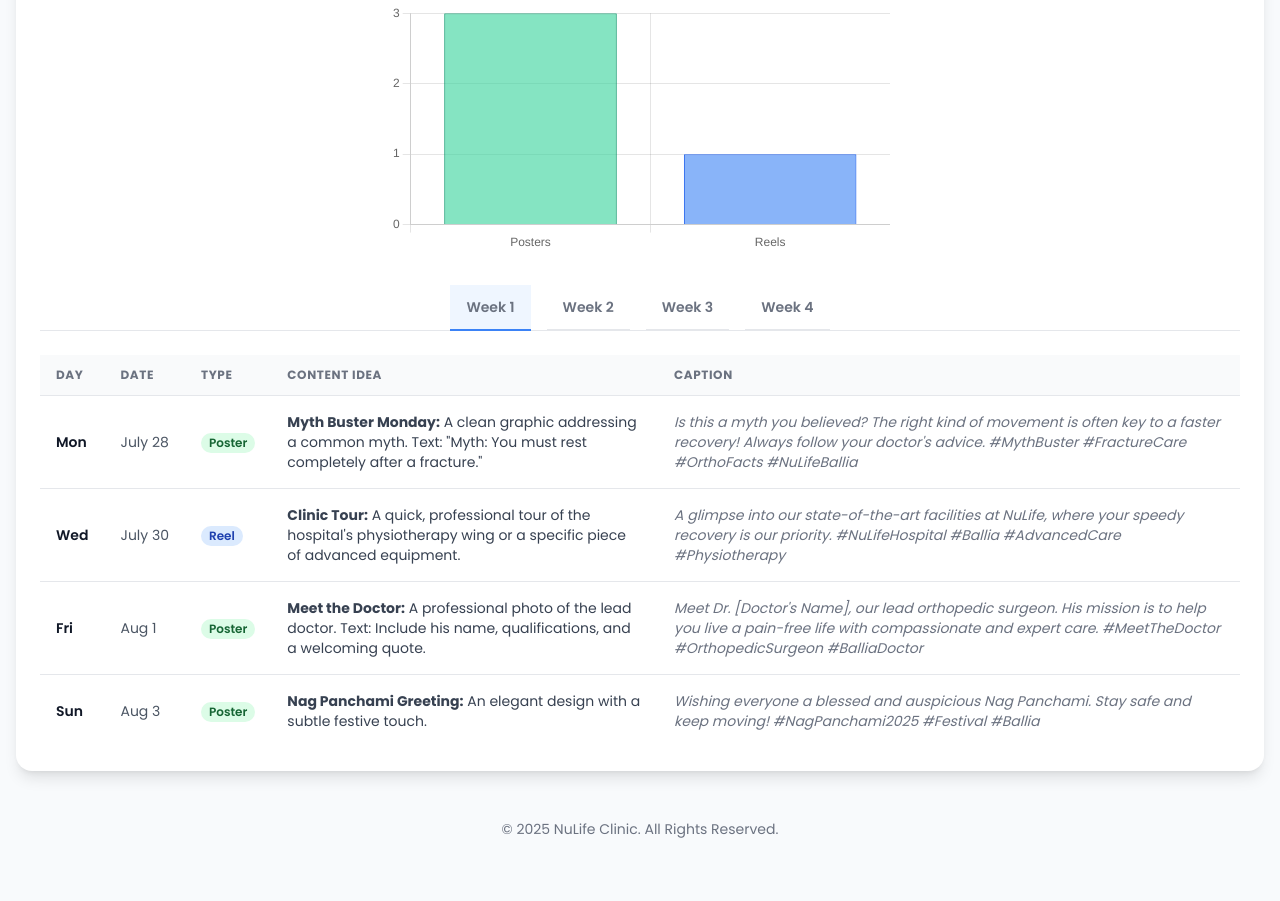
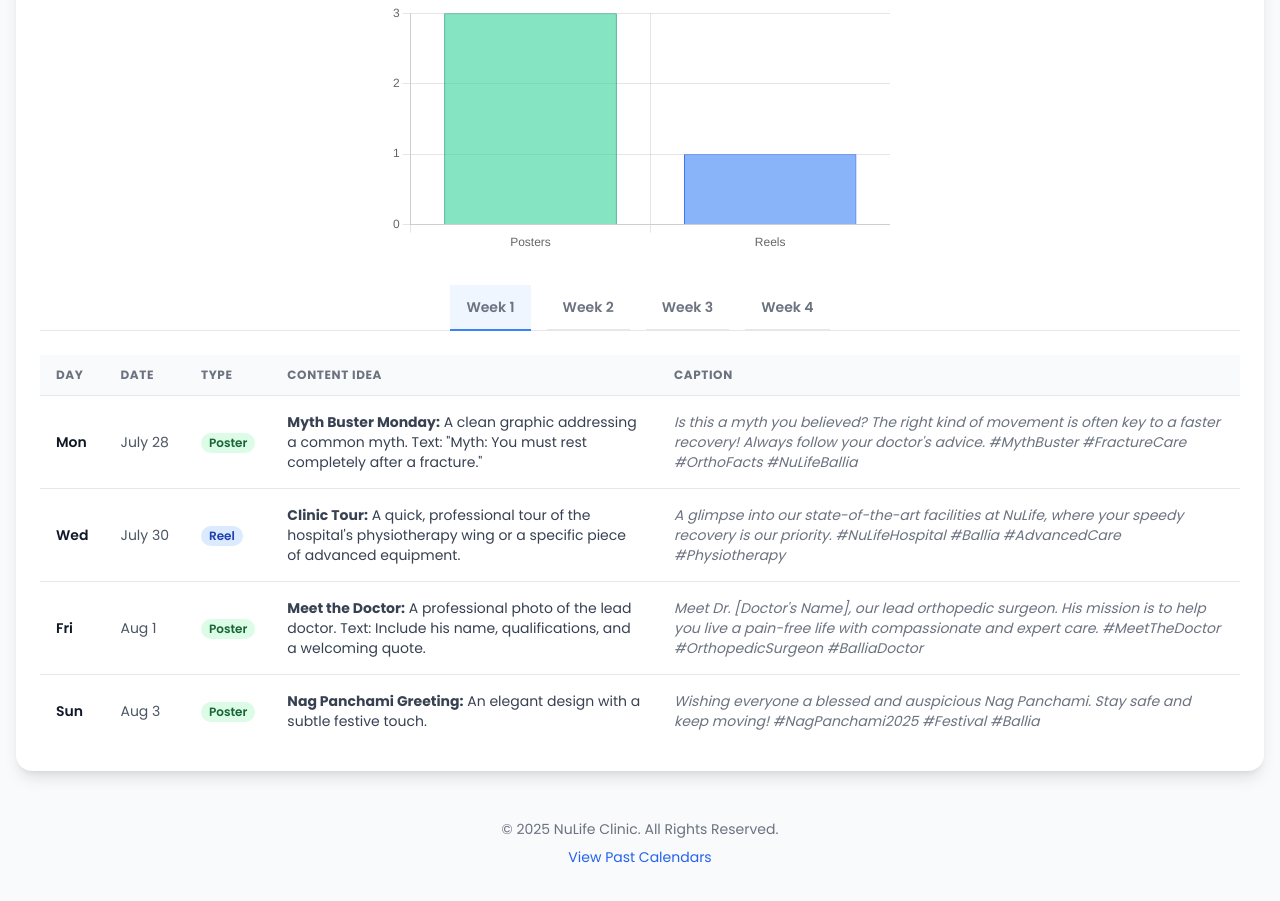
Before and after one commit to NKomrade/NuLife-calendar, a plain HTML site: page index.html in a window 1280 px wide. Shown: the part 257-1158 px from the top of the page. Drawn offline with nearby package versions, Linux system fonts and the light colour scheme.

Commit message:
Update index.html with footer and archive

```diff
--- a/index.html
+++ b/index.html
@@ -66,6 +66,7 @@
 
         <footer class="text-center mt-12 text-sm text-gray-500">
             <p>&copy; 2025 NuLife Clinic. All Rights Reserved.</p>
+            <p class="mt-2"><a href="./archive" class="text-blue-600 hover:underline">View Past Calendars</a></p>
         </footer>
     </div>
 
```
